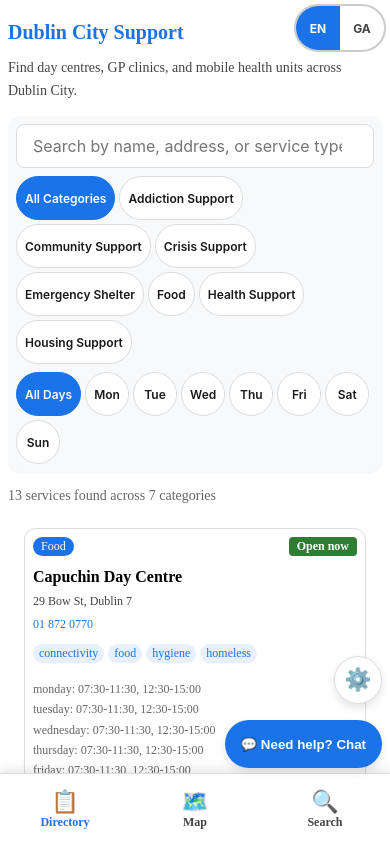
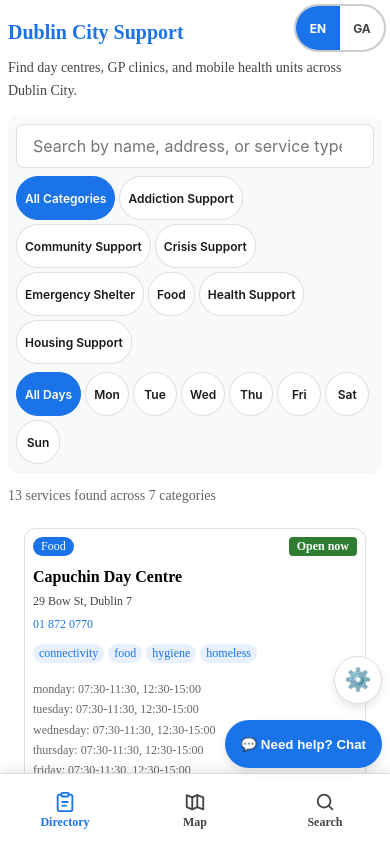
Before and after one commit to phy6/dublin-lifeline-directory, a SvelteKit app: page / in a window 390 px wide. Shown: the top 844 px of the page. Built offline with nearby package versions, Linux system fonts and the light colour scheme.

Commit message:
feat(ui): slice 2 — SVG tab icons, motion gated behind reduced-motion

```diff
--- a/src/lib/components/FilterBar.svelte
+++ b/src/lib/components/FilterBar.svelte
@@ -114,10 +114,14 @@
 		font-size: var(--text-sm);
 		font-weight: 600;
 		cursor: pointer;
-		transition: all 0.15s;
 		min-height: 44px;
 		min-width: 44px;
 		font-family: var(--font-sans);
+	}
+	@media (prefers-reduced-motion: no-preference) {
+		.filter-chips button {
+			transition: all 0.15s;
+		}
 	}
 	.filter-chips button:hover {
 		border-color: var(--color-accent);
--- a/src/lib/components/ServiceCard.svelte
+++ b/src/lib/components/ServiceCard.svelte
@@ -50,14 +50,16 @@
 		box-shadow: var(--shadow-sm);
 		text-decoration: none;
 		color: inherit;
-		transition:
-			transform 0.2s,
-			box-shadow 0.2s;
 		max-width: 100%;
 		box-sizing: border-box;
 		border: 1px solid var(--color-border);
 	}
 	@media (prefers-reduced-motion: no-preference) {
+		.card {
+			transition:
+				transform 0.2s,
+				box-shadow 0.2s;
+		}
 		.card:hover {
 			transform: translateY(-2px);
 			box-shadow: var(--shadow-lg);
@@ -150,9 +152,11 @@
 		font-weight: 600;
 		font-size: var(--text-sm);
 		text-align: center;
-		transition: background-color 0.15s;
 	}
 	@media (prefers-reduced-motion: no-preference) {
+		.card-link {
+			transition: background-color 0.15s;
+		}
 		.card-link:hover {
 			background: var(--color-accent-hover);
 		}
--- a/src/routes/+layout.svelte
+++ b/src/routes/+layout.svelte
@@ -53,18 +53,18 @@
 
 <nav class="tab-bar" aria-label="Main navigation">
 	<a href="{base}/" aria-current={page.url.pathname === `${base}/` ? 'page' : undefined}>
-		<span aria-hidden="true" class="tab-icon">📋</span>
+		<svg class="tab-icon" viewBox="0 0 24 24" fill="none" stroke="currentColor" stroke-width="2" stroke-linecap="round" stroke-linejoin="round" aria-hidden="true"><rect x="8" y="2" width="8" height="4" rx="1" /><path d="M16 4h2a2 2 0 0 1 2 2v14a2 2 0 0 1-2 2H6a2 2 0 0 1-2-2V6a2 2 0 0 1 2-2h2" /><path d="M9 12h6M9 16h4" /></svg>
 		<span class="tab-label">{t('directory')}</span>
 	</a>
 	<a href="{base}/map" aria-current={page.url.pathname === `${base}/map` ? 'page' : undefined}>
-		<span aria-hidden="true" class="tab-icon">🗺️</span>
+		<svg class="tab-icon" viewBox="0 0 24 24" fill="none" stroke="currentColor" stroke-width="2" stroke-linecap="round" stroke-linejoin="round" aria-hidden="true"><path d="M14.5 4.5 21 7v13l-6.5-2.5L9 20 3 17.5v-13L9 7l5.5-2.5Z" /><path d="M9 7v13M14.5 4.5v13" /></svg>
 		<span class="tab-label">{t('map')}</span>
 	</a>
 	<a
 		href="{base}/search"
 		aria-current={page.url.pathname === `${base}/search` ? 'page' : undefined}
 	>
-		<span aria-hidden="true" class="tab-icon">🔍</span>
+		<svg class="tab-icon" viewBox="0 0 24 24" fill="none" stroke="currentColor" stroke-width="2" stroke-linecap="round" stroke-linejoin="round" aria-hidden="true"><circle cx="11" cy="11" r="7" /><path d="m20 20-3.5-3.5" /></svg>
 		<span class="tab-label">{t('search')}</span>
 	</a>
 </nav>
@@ -89,9 +89,11 @@
 		letter-spacing: 0.02em;
 		padding: var(--space-1) var(--space-2);
 		border-radius: var(--radius-sm);
-		transition: background-color 0.15s;
 	}
 	@media (prefers-reduced-motion: no-preference) {
+		.top-nav a {
+			transition: background-color 0.15s;
+		}
 		.top-nav a:hover {
 			background: rgba(255, 255, 255, 0.15);
 			text-decoration: none;
@@ -170,10 +172,11 @@
 		.tab-bar a[aria-current='page'] {
 			color: var(--color-accent);
 		}
-		.tab-icon {
-			font-size: 1.375rem;
-			line-height: 1;
-		}
+	.tab-icon {
+		width: 22px;
+		height: 22px;
+		flex: none;
+	}
 		/* FABs stack above the tab bar */
 		.lang-pill {
 			top: max(var(--space-1), env(safe-area-inset-top));
```
